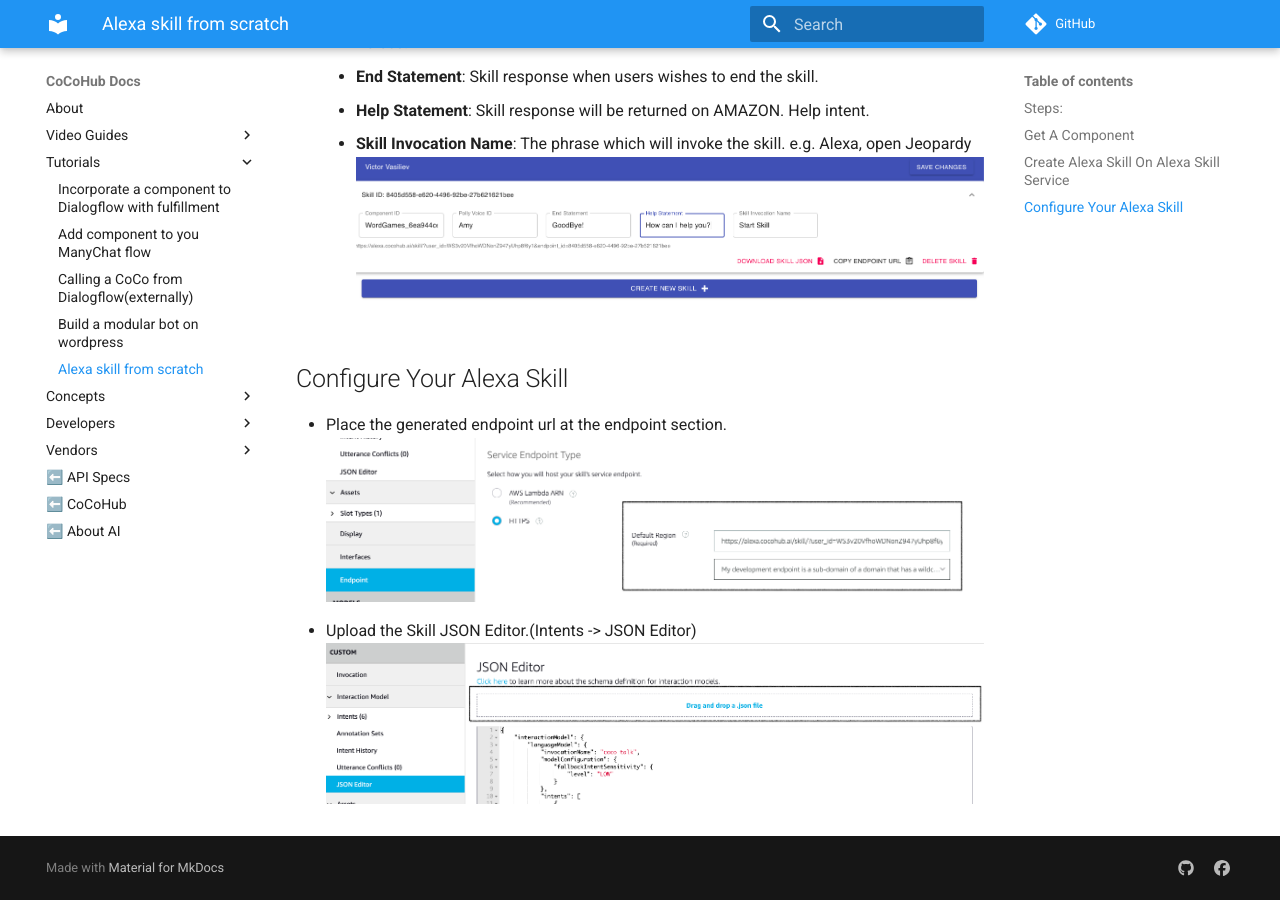
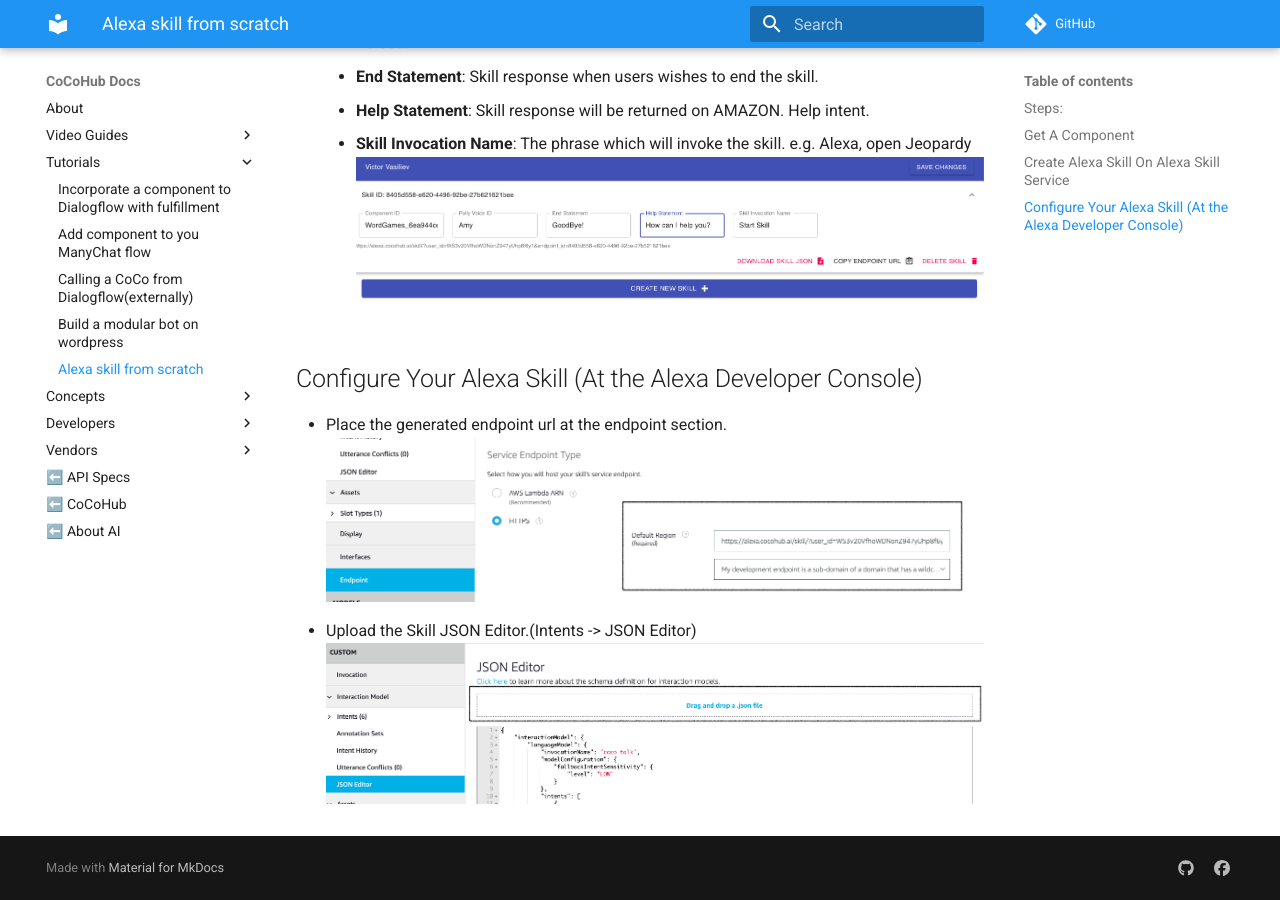
Before and after one commit to ConversationalComponents/docs, an MkDocs documentation site: the page built from docs/tutorials/alexa_skill_from_scratch.md, in a window 1280 px wide and 900 px high, scrolled down 1335 px. Built offline with MkDocs 1.6.1 and Material for MkDocs 9.7.7, drawn with Linux system fonts in a browser that asks for light colours; comment, search, counter and statistics services are not loaded.

Commit message:
Specify Alexa Developer Console

```diff
--- a/docs/tutorials/alexa_skill_from_scratch.md
+++ b/docs/tutorials/alexa_skill_from_scratch.md
@@ -26,7 +26,7 @@
     * **Skill Invocation Name**: The phrase which will invoke the skill. e.g. Alexa, open Jeopardy
 ![](./screenshots/alexa_skill_from_scratch/3_Add_Skill_On_Service.png)
 
-## Configure Your Alexa Skill
+## Configure Your Alexa Skill (At the Alexa Developer Console)
 * Place the generated endpoint url at the endpoint section.
 ![](./screenshots/alexa_skill_from_scratch/4_Configure_Endpoint.png)
 * Upload the Skill JSON Editor.(Intents -> JSON Editor)
```
